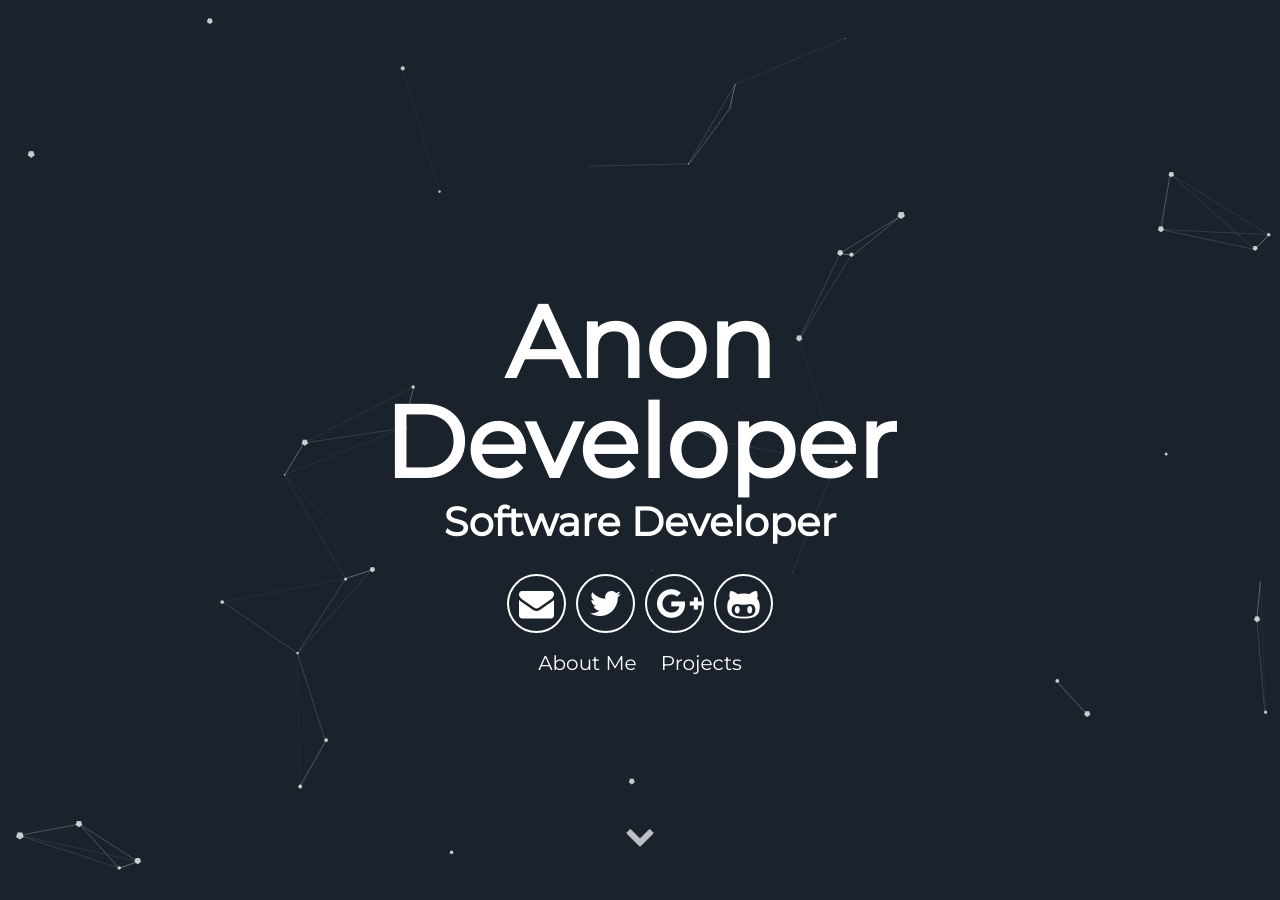
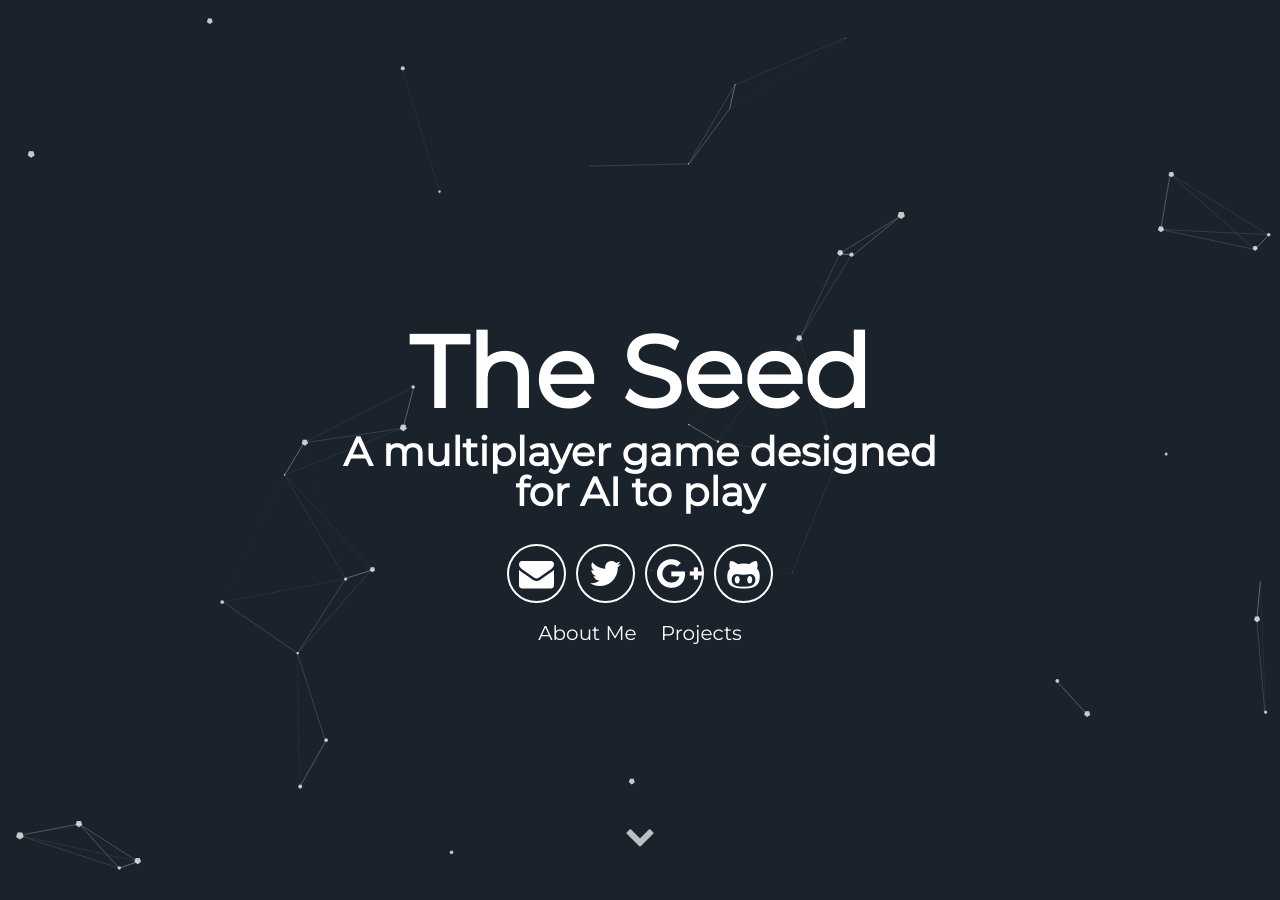
Before and after one commit to NikitaVr/the-seed-site, a Jekyll site: the page built from index.html, in a window 1280 px wide and 900 px high. Built offline with Jekyll 4.4.1, drawn with Linux system fonts in a browser that asks for light colours; some of the changed text lies outside the part shown.

Commit message:
updating site title, description

```diff
--- a/_config.yml
+++ b/_config.yml
@@ -1,6 +1,6 @@
 # Site settings
-title: A blog about lorem ipsum dolor sit amet
-description: A blog about lorem ipsum dolor sit amet
+title: The Seed
+description: A multiplayer game designed for AI to play
 # baseurl: "/particle" # the subpath of your site, e.g. /blog
 # url: "localhost:3000" # the base hostname & protocol for your site e.g. http://willianjusten.com.br
 
@@ -10,11 +10,11 @@ user_description: Bicycle rights irony actually neutra typewriter lyft. Man bun
 user_title: Software Developer
 email: anon@anon.com
 twitter_username: lorem_ipsum
-github_username:  lorem_ipsum
-gplus_username:  lorem_ipsum
+github_username: lorem_ipsum
+gplus_username: lorem_ipsum
 
 # Google-analytics
 google-analytics:
   id: ""
 
-exclude: ['package.json', 'src' , 'node_modules']
+exclude: ["package.json", "src", "node_modules"]
--- a/_includes/footer.html
+++ b/_includes/footer.html
@@ -1,6 +1,7 @@
 <footer class="footer">
-    <p>&copy; {{site.username}}</p>
-    <p>Build with Jekyll and <span class="love">❤</span> by <a href="https://github.com/nrandecker">Nathan Randecker</a></p>
+    <p>&copy; {{site.title}}</p>
+    <p>Build with Jekyll and <span class="love">❤</span> by <a href="https://github.com/nrandecker">Nathan Randecker</a>
+    </p>
 </footer>
 <script src="//cdn.jsdelivr.net/particles.js/2.0.0/particles.min.js"></script>
 <script src="{{ "/assets/js/sweet-scroll.min.js" | prepend: site.baseurl }}"></script>
--- a/_includes/header.html
+++ b/_includes/header.html
@@ -1,13 +1,14 @@
 <div id="particles-js">
   <div class="header">
     <h1>
-        <span class="site-title">{{site.username}}</span>
-        <span class="site-description">{{site.user_title}}</span>
+      <span class="site-title">{{site.title}}</span>
+      <span class="site-description">{{site.description}}</span>
     </h1>
     <div class="header-icons">
       <a aria-label="Send email" href="#"><i class="icon fa fa-envelope"></i></a>
       <a aria-label="My Twitter" target="_blank" href="#"><i class="icon fa fa-twitter" aria-hidden="true"></i></a>
-        <a aria-label="My Google Plus" target="_blank" href="#"><i class="icon fa fa-google-plus" aria-hidden="true"></i></a>
+      <a aria-label="My Google Plus" target="_blank" href="#"><i class="icon fa fa-google-plus"
+          aria-hidden="true"></i></a>
       <a aria-label="My Github" target="_blank" href="#"><i class="icon fa fa-github-alt" aria-hidden="true"></i></a>
     </div>
     <div class="header-links">
```
Lines whose indentation alone changed are shown as unchanged.
